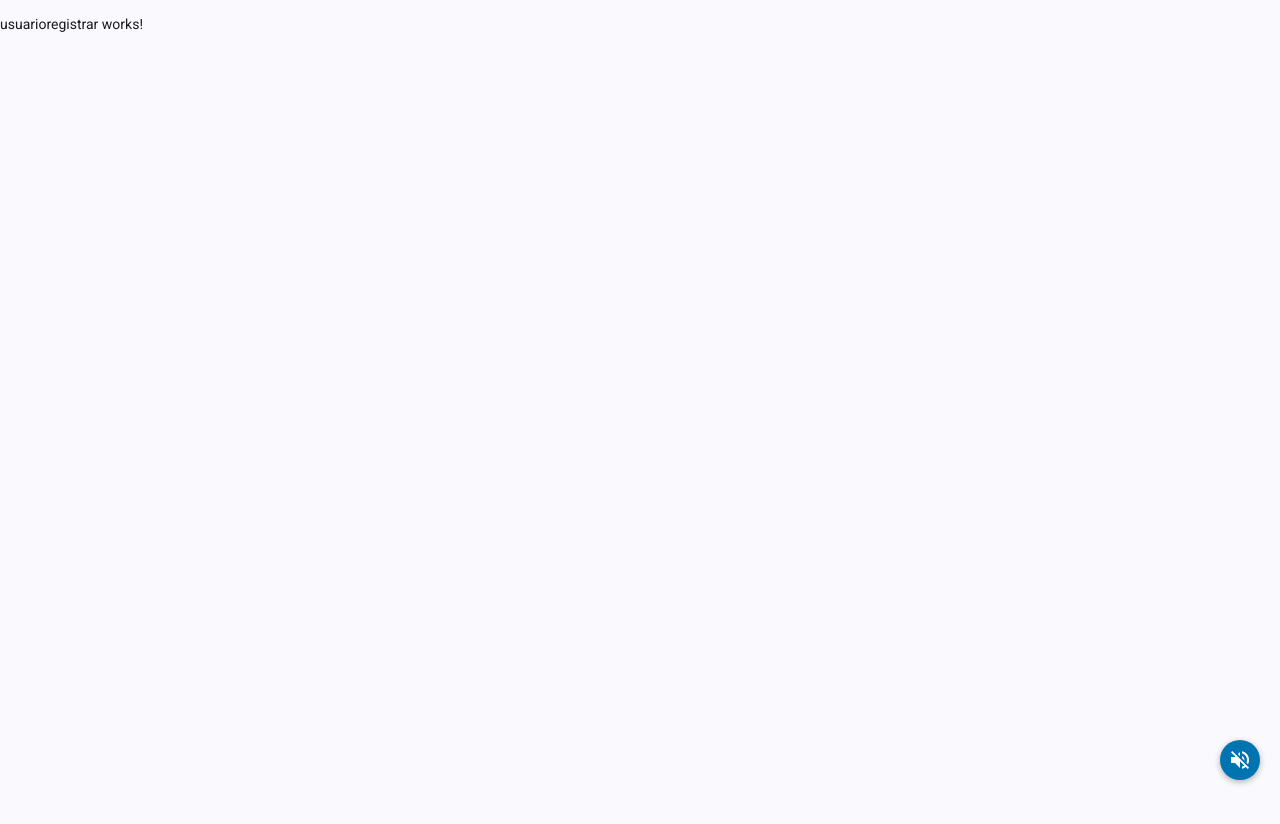
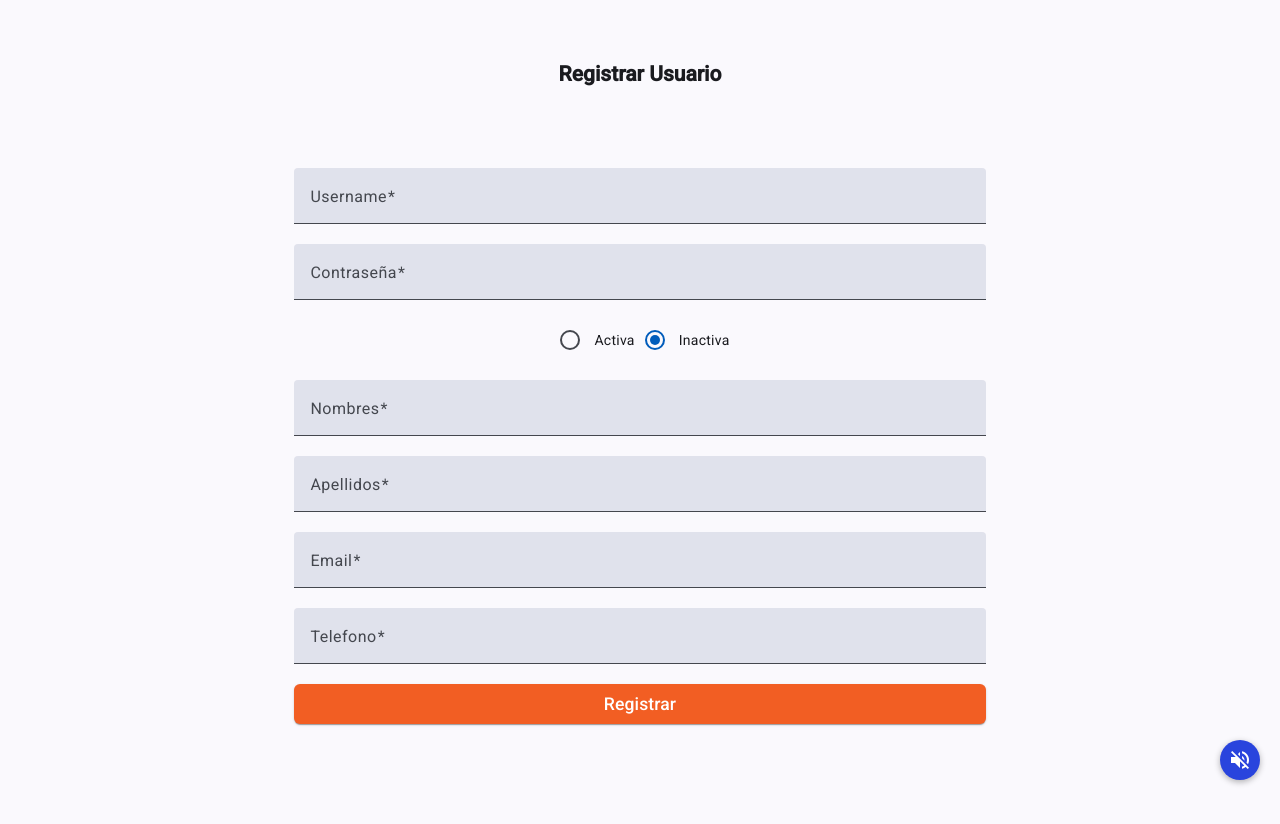
Before and after one commit to AndyLC346/SafeZoneG1AW, an Angular app: page /usuarios/registrar in a window 1280 px wide. Shown: the top 824 px of the page. Built offline with nearby package versions, Linux system fonts and the light colour scheme; no server answers.

Commit message:
Crud completo de Usuario

```diff
--- a/src/app/app.css
+++ b/src/app/app.css
@@ -4,30 +4,12 @@
   bottom: 20px;
   right: 20px;
   z-index: 999;
-  background-color: #0073b1; /* Color azul Material */
+  background-color: #2944dd; /* Color azul Material */
   color: white;
   border-radius: 50%;
   box-shadow: 0 2px 6px rgba(0, 0, 0, 0.3);
 }
 
 .boton-sonido:hover {
-  background-color: #4a90e2;
+  background-color: #788AF3;
 }
-
-.boton-chat {
-  position: fixed;
-  bottom: 20px;
-  right: 90px;
-  background-color: #0073b1;
-  color: white;
-  border-radius: 50%;
-  box-shadow: 0 4px 10px rgba(0, 0, 0, 0.3);
-  z-index: 999;
-  width: 56px;
-  height: 56px;
-  transition: transform 0.2s ease-in-out;
-}
-
-.boton-chat:hover {
-  transform: scale(1.1);
-}
--- a/src/app/app.html
+++ b/src/app/app.html
@@ -1,12 +1,10 @@
 <router-outlet></router-outlet>
-
 
 <!--  Música de fondo  -->
 <audio #audioPlayer muted loop>
   <source src="assets/songs/cancionmenu2.mp3" type="audio/mpeg" />
 </audio>
 
-<button mat-icon-button class="boton-sonido"
-        (click)="toggleMute(audioPlayer)">
+<button mat-icon-button class="boton-sonido" (click)="toggleMute(audioPlayer)">
   <mat-icon>{{ isMuted ? 'volume_off' : 'volume_up' }}</mat-icon>
 </button>
--- a/src/app/components/users/usuariolistar/usuariolistar.html
+++ b/src/app/components/users/usuariolistar/usuariolistar.html
@@ -41,7 +41,7 @@
             <ng-container matColumnDef="c6">
                 <th mat-header-cell *matHeaderCellDef> Actualizar </th>
                 <td mat-cell *matCellDef="let element">
-                    <button mat-raised-button color="primary" [routerLink]="['edits', element.id]">
+                    <button mat-raised-button color="primary" [routerLink]="['actualizar', element.id]">
                         <mat-icon>edit</mat-icon>
                     </button>
                 </td>
--- a/src/app/components/users/usuarioregistrar/usuarioregistrar.css
+++ b/src/app/components/users/usuarioregistrar/usuarioregistrar.css
@@ -0,0 +1,39 @@
+mat-form-field {
+
+  width: 60%;
+
+  }
+
+
+
+  button[matButton="elevated"] {
+
+
+
+  background-color:rgb(242, 94, 35);
+
+  color: white;
+
+  border: none;
+
+  padding: 0.5rem 1.25rem;
+
+  font-size: 1.1rem;
+
+  border-radius: 0.375rem; cursor: pointer;
+
+  transition: background-color 0.3s ease;
+
+  width: 60%;
+
+ }
+
+
+
+
+
+ button[matButton="elevated"]:hover {
+
+  background-color: #faf67c;
+
+ }
--- a/src/app/components/users/usuarioregistrar/usuarioregistrar.html
+++ b/src/app/components/users/usuarioregistrar/usuarioregistrar.html
@@ -1 +1,86 @@
-<p>usuarioregistrar works!</p>
+<div class="container">
+  <div style="text-align: center; margin: 5%">
+    <h2>{{ edicion ? 'Editar Usuario' : 'Registrar Usuario' }}</h2>
+  </div>
+  <div style="text-align: center; margin: 5%">
+
+    <form [formGroup]="form" (submit)="aceptar()">
+      @if(edicion){
+      <mat-form-field>
+        <mat-label>ID</mat-label>
+        <input matInput formControlName="codigo" />
+        <mat-error>
+          @if (form.get('codigo')?.hasError('required')) { Ingrese codigo del Usuario!! }
+        </mat-error>
+      </mat-form-field>
+      }
+
+      <br />
+      <mat-form-field>
+        <mat-label>Username</mat-label>
+        <input matInput formControlName="username" />
+        <mat-error>
+          @if (form.get('username')?.hasError('required')) { Ingrese el username del Usuario!! }
+        </mat-error>
+      </mat-form-field>
+
+      <br />
+      <mat-form-field>
+        <mat-label>Contraseña</mat-label>
+        <input matInput formControlName="contraseña" />
+        <mat-error>
+          @if (form.get('contraseña')?.hasError('required')) { Ingrese la contraseña del Usuario!! }
+        </mat-error>
+      </mat-form-field>
+
+      <br />
+      <div>
+        <mat-radio-group aria-label="Select an option" formControlName="estado">
+          <mat-radio-button [value]="true">Activa</mat-radio-button>
+          <mat-radio-button [value]="false">Inactiva</mat-radio-button>
+        </mat-radio-group>
+      </div>
+
+      <br />
+      <mat-form-field>
+        <mat-label>Nombres</mat-label>
+        <input matInput formControlName="nombres" />
+        <mat-error>
+          @if (form.get('nombres')?.hasError('required')) { Ingrese los nombres del Usuario!! }
+        </mat-error>
+      </mat-form-field>
+
+      <br />
+      <mat-form-field>
+        <mat-label>Apellidos</mat-label>
+        <input matInput formControlName="apellidos" />
+        <mat-error>
+          @if (form.get('apellidos')?.hasError('required')) { Ingrese los apellidos del Usuario!! }
+        </mat-error>
+      </mat-form-field>
+
+      <br />
+      <mat-form-field>
+        <mat-label>Email</mat-label>
+        <input matInput formControlName="email" />
+        <mat-error>
+          @if (form.get('email')?.hasError('required')) { Ingrese el email del Usuario!! }
+        </mat-error>
+      </mat-form-field>
+
+      <br />
+      <mat-form-field>
+        <mat-label>Telefono</mat-label>
+        <input matInput formControlName="telefono" />
+        <mat-error>
+          @if (form.get('telefono')?.hasError('required')) { Ingrese el telefono del Usuario!! }
+        </mat-error>
+      </mat-form-field>
+
+      <br />
+      <div>
+        <button matButton="elevated">{{ edicion ? 'Actualizar' : 'Registrar' }}</button>
+      </div>
+    </form>
+  </div>
+</div>
--- a/src/app/components/users/usuarioregistrar/usuarioregistrar.ts
+++ b/src/app/components/users/usuarioregistrar/usuarioregistrar.ts
@@ -1,11 +1,110 @@
-import { Component } from '@angular/core';
+import { Component, OnInit } from '@angular/core';
+import {
+  FormBuilder,
+  FormControl,
+  FormGroup,
+  ReactiveFormsModule,
+  Validators,
+} from '@angular/forms';
+import { MatButtonModule } from '@angular/material/button';
+import { provideNativeDateAdapter } from '@angular/material/core';
+import { MatDatepickerModule } from '@angular/material/datepicker';
+import { MatFormFieldModule } from '@angular/material/form-field';
+import { MatInputModule } from '@angular/material/input';
+import { MatRadioModule } from '@angular/material/radio';
+import { Users } from '../../../models/Users';
+import { UsersService } from '../../../services/users-service';
+import { ActivatedRoute, Params, Router } from '@angular/router';
 
 @Component({
   selector: 'app-usuarioregistrar',
-  imports: [],
+  imports: [
+    ReactiveFormsModule,
+    MatInputModule,
+    MatFormFieldModule,
+    MatRadioModule,
+    MatDatepickerModule,
+    MatButtonModule,
+  ],
   templateUrl: './usuarioregistrar.html',
+  providers: [provideNativeDateAdapter()],
   styleUrl: './usuarioregistrar.css',
 })
-export class Usuarioregistrar {
+export class Usuarioregistrar implements OnInit {
+  form: FormGroup = new FormGroup({});
+  ur: Users = new Users();
 
+  edicion: boolean = false;
+  id: number = 0;
+
+  constructor(
+    private uS: UsersService,
+    private router: Router,
+    private formBuilder: FormBuilder,
+    private route: ActivatedRoute
+  ) {}
+
+  ngOnInit(): void {
+    this.route.params.subscribe((data: Params) => {
+      this.id = data['id'];
+      this.edicion = data['id'] != null;
+      this.init();
+    });
+
+    this.form = this.formBuilder.group({
+      codigo: [''],
+      username: ['', Validators.required],
+      contraseña: ['', Validators.required],
+      estado: [false, Validators.required],
+      nombres: ['', Validators.required],
+      apellidos: ['', Validators.required],
+      email: ['', Validators.required],
+      telefono: ['', Validators.required],
+    });
+  }
+
+  aceptar(): void {
+    if (this.form.valid) {
+      this.ur.id = this.form.value.codigo;
+      this.ur.username = this.form.value.username;
+      this.ur.password = this.form.value.contraseña;
+      this.ur.enabled = this.form.value.estado;
+      this.ur.nombres = this.form.value.nombres;
+      this.ur.apellidos = this.form.value.apellidos;
+      this.ur.emailUser = this.form.value.email;
+      this.ur.telefonoUser = this.form.value.telefono;
+
+      if (this.edicion) {
+        this.uS.update(this.ur).subscribe((data) => {
+          this.uS.list().subscribe((data) => {
+            this.uS.setList(data);
+          });
+        });
+      } else {
+        this.uS.insert(this.ur).subscribe((data) => {
+          this.uS.list().subscribe((data) => {
+            this.uS.setList(data);
+          });
+        });
+      }
+      this.router.navigate(['usuarios']);
+    }
+  }
+
+  init() {
+    if (this.edicion) {
+      this.uS.listId(this.id).subscribe((data) => {
+        this.form = new FormGroup({
+          codigo: new FormControl(data.id),
+          username: new FormControl(data.nombres),
+          contraseña: new FormControl(data.password),
+          estado: new FormControl(data.enabled),
+          nombres: new FormControl(data.nombres),
+          apellidos: new FormControl(data.apellidos),
+          email: new FormControl(data.emailUser),
+          telefono: new FormControl(data.telefonoUser),
+        });
+      });
+    }
+  }
 }
```
